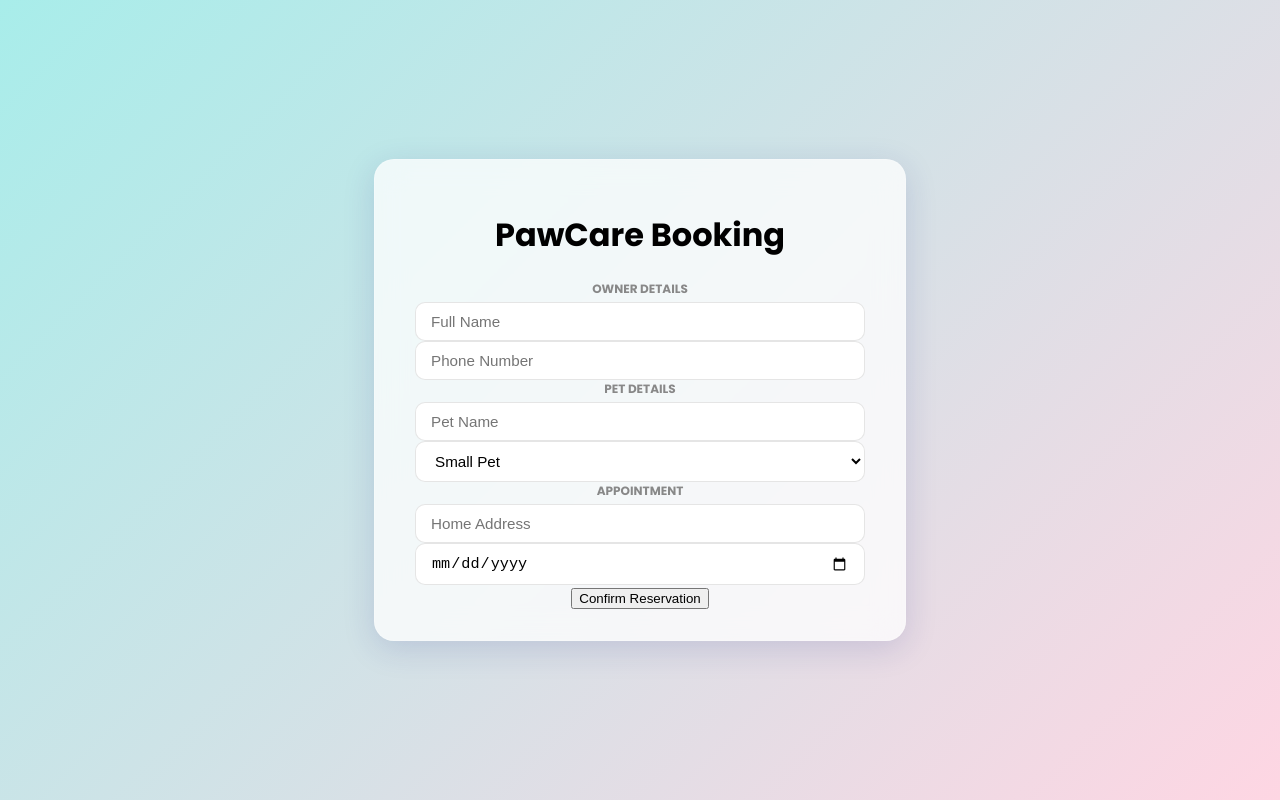
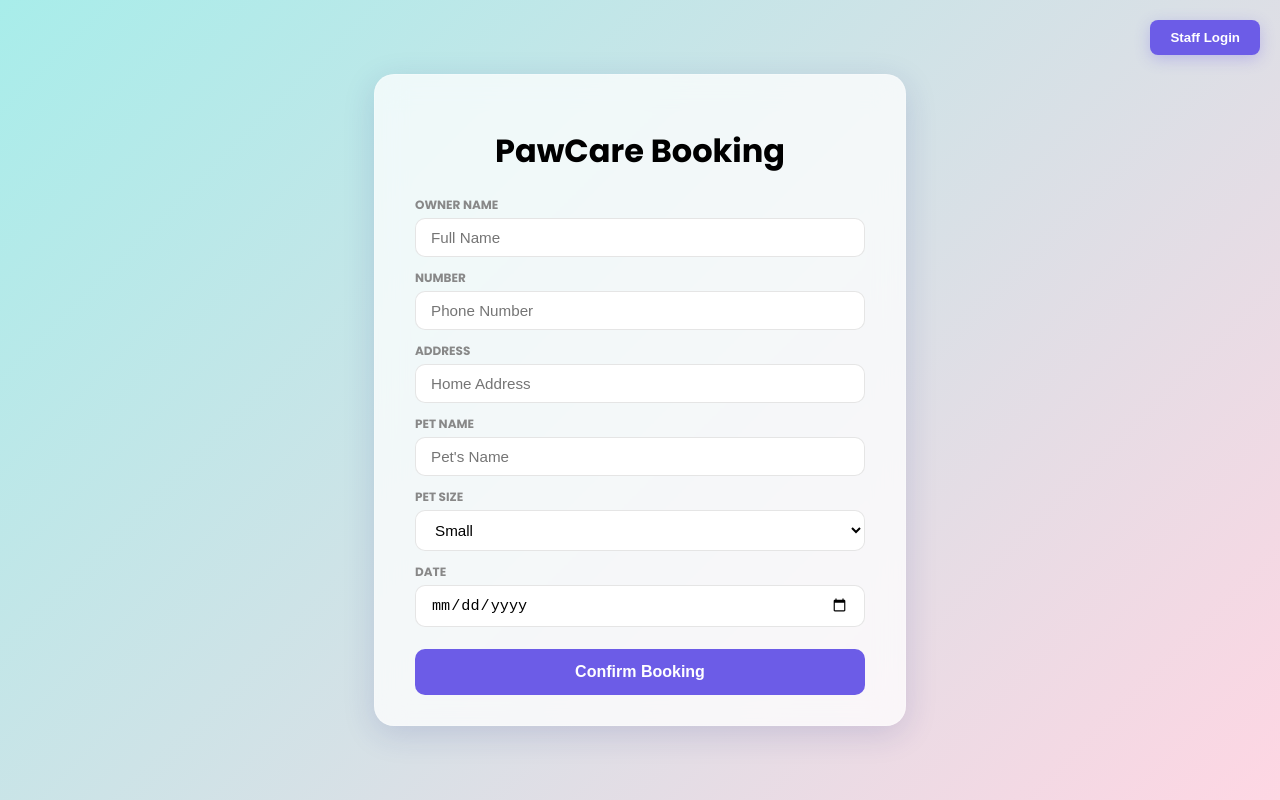
Before and after one commit to ericoacosta/VetCare, a React (Create React App) app: page / in a window 1280 px wide. Built offline with nearby package versions, Linux system fonts and the light colour scheme.

Commit message:
Update App.js

```diff
--- a/src/App.js
+++ b/src/App.js
@@ -1,150 +1,163 @@
-import { useState } from "react";
-// Import the connection you made in Step 1
+import { useState, useEffect } from "react";
 import { supabase } from "./supabaseClient";
 import './App.css';
 
 function App() {
+  const [view, setView] = useState("booking");
+  const [session, setSession] = useState(null);
+  const [reservations, setReservations] = useState([]);
+
   const [formData, setFormData] = useState({
     ownerName: "",
+    contactNo: "",
     petName: "",
     size: "small",
     address: "",
-    contactNo: "",
     date: ""
   });
 
-  const handleChange = (e) => {
-    const { name, value } = e.target;
-    setFormData((prev) => ({
-      ...prev,
-      [name]: value
-    }));
+  const [email, setEmail] = useState("");
+  const [password, setPassword] = useState("");
+
+  useEffect(() => {
+    supabase.auth.getSession().then(({ data: { session } }) => setSession(session));
+    supabase.auth.onAuthStateChange((_event, session) => {
+      setSession(session);
+      if (session) setView("dashboard");
+    });
+  }, []);
+
+  const fetchReservations = async () => {
+    const { data, error } = await supabase
+      .from('owners')
+      .select(`owner_name, contact_no, address, pets (pet_name, size, reservations (appointment_date))`);
+    if (!error) setReservations(data);
+  };
+
+  useEffect(() => {
+    if (session && view === "dashboard") fetchReservations();
+  }, [session, view]);
+
+  const handleLogin = async (e) => {
+    e.preventDefault();
+    const { error } = await supabase.auth.signInWithPassword({ email, password });
+    if (error) alert("Login Failed: " + error.message);
+  };
+
+  const handleLogout = async () => {
+    await supabase.auth.signOut();
+    setView("booking");
   };
 
   const saveReservation = async (e) => {
     e.preventDefault();
     try {
-      // 1. INSERT INTO OWNERS TABLE
-      const { data: ownerData, error: ownerError } = await supabase
-        .from('owners')
-        .insert([
-          {
-            owner_name: formData.ownerName,
-            contact_no: formData.contactNo,
-            address: formData.address
-          }
-        ])
-        .select(); // Gets the new Owner ID back
-
-      if (ownerError) throw ownerError;
-      const newOwnerId = ownerData[0].id;
-
-      // 2. INSERT INTO PETS TABLE (Linked to Owner)
-      const { data: petData, error: petError } = await supabase
-        .from('pets')
-        .insert([
-          {
-            owner_id: newOwnerId,
-            pet_name: formData.petName,
-            size: formData.size
-          }
-        ])
-        .select(); // Gets the new Pet ID back
-
-      if (petError) throw petError;
-      const newPetId = petData[0].id;
-
-      // 3. INSERT INTO RESERVATIONS TABLE (Linked to Pet)
-      const { error: resError } = await supabase
-        .from('reservations')
-        .insert([
-          {
-            pet_id: newPetId,
-            appointment_date: formData.date
-          }
-        ]);
-
-      if (resError) throw resError;
-
-      alert("Reservation Confirmed! Data saved across 3 SQL tables.");
-
-      // Reset form fields
-      setFormData({
-        ownerName: "",
-        petName: "",
-        size: "small",
-        address: "",
-        contactNo: "",
-        date: ""
-      });
-
-    } catch (error) {
-      console.error("Database Error:", error.message);
-      alert("Failed to save: " + error.message);
-    }
+      const { data: oData, error: oErr } = await supabase.from('owners').insert([{ owner_name: formData.ownerName, contact_no: formData.contactNo, address: formData.address }]).select();
+      if (oErr) throw oErr;
+      const { data: pData, error: pErr } = await supabase.from('pets').insert([{ owner_id: oData[0].id, pet_name: formData.petName, size: formData.size }]).select();
+      if (pErr) throw pErr;
+      const { error: rErr } = await supabase.from('reservations').insert([{ pet_id: pData[0].id, appointment_date: formData.date }]);
+      if (rErr) throw rErr;
+      alert("Reservation Saved!");
+      setFormData({ ownerName: "", contactNo: "", petName: "", size: "small", address: "", date: "" });
+    } catch (err) { alert(err.message); }
   };
 
   return (
     <div className="App">
-      <div className="App-header">
+      {view === "booking" && (
+        <button className="corner-login-btn" onClick={() => setView("login")}>
+          Staff Login
+        </button>
+      )}
+
+      <div className={`App-header ${view === "dashboard" ? "dashboard-view" : ""}`}>
+
+        {view === "login" && (
+          <div className="glass-card">
+            <h2>Staff Portal</h2>
+            <form onSubmit={handleLogin}>
+              <input type="email" placeholder="Email" onChange={(e) => setEmail(e.target.value)} required />
+              <input type="password" placeholder="Password" onChange={(e) => setPassword(e.target.value)} required />
+              <button type="submit" className="primary-btn">Sign In</button>
+              <button type="button" className="admin-link-btn" onClick={() => setView("booking")}>Cancel</button>
+            </form>
+          </div>
+        )}
+
+        {view === "dashboard" && (
+          <div className="dashboard-card">
+            <h2>Active Appointments</h2>
+            <div className="table-container">
+              <table>
+                <thead>
+                  <tr>
+                    <th>Owner</th>
+                    <th>Number</th>
+                    <th>Pet</th>
+                    <th>Size</th>
+                    <th>Date</th>
+                  </tr>
+                </thead>
+                <tbody>
+                  {reservations.map((res, i) => (
+                    <tr key={i}>
+                      <td>{res.owner_name}</td>
+                      <td>{res.contact_no}</td>
+                      <td>{res.pets?.[0]?.pet_name}</td>
+                      <td>{res.pets?.[0]?.size}</td>
+                      <td>{res.pets?.[0]?.reservations?.[0]?.appointment_date}</td>
+                    </tr>
+                  ))}
+                </tbody>
+              </table>
+            </div>
+            <button className="logout-btn" onClick={handleLogout}>Logout</button>
+          </div>
+        )}
+
+        {view === "booking" && (
           <div className="glass-card">
             <h1>PawCare Booking</h1>
             <form onSubmit={saveReservation}>
-            <div className="form-section">
-              <label>Owner Details</label>
-              <input
-                name="ownerName"
-                placeholder="Full Name"
-                value={formData.ownerName}
-                onChange={handleChange}
-                required
-              />
-              <input
-                name="contactNo"
-                placeholder="Phone Number"
-                value={formData.contactNo}
-                onChange={handleChange}
-                required
-              />
+              <div className="input-group">
+                <label>Owner Name</label>
+                <input placeholder="Full Name" value={formData.ownerName} onChange={(e) => setFormData({...formData, ownerName: e.target.value})} required />
               </div>
 
-            <div className="form-section">
-              <label>Pet Details</label>
-              <input
-                name="petName"
-                placeholder="Pet Name"
-                value={formData.petName}
-                onChange={handleChange}
-                required
-              />
-              <select name="size" value={formData.size} onChange={handleChange}>
-                <option value="small">Small Pet</option>
-                <option value="medium">Medium Pet</option>
-                <option value="large">Large Pet</option>
+              <div className="input-group">
+                <label>Number</label>
+                <input placeholder="Phone Number" value={formData.contactNo} onChange={(e) => setFormData({...formData, contactNo: e.target.value})} required />
+              </div>
+
+              <div className="input-group">
+                <label>Address</label>
+                <input placeholder="Home Address" value={formData.address} onChange={(e) => setFormData({...formData, address: e.target.value})} required />
+              </div>
+
+              <div className="input-group">
+                <label>Pet Name</label>
+                <input placeholder="Pet's Name" value={formData.petName} onChange={(e) => setFormData({...formData, petName: e.target.value})} required />
+              </div>
+
+              <div className="input-group">
+                <label>Pet Size</label>
+                <select value={formData.size} onChange={(e) => setFormData({...formData, size: e.target.value})}>
+                  <option value="small">Small</option>
+                  <option value="medium">Medium</option>
+                  <option value="large">Large</option>
                 </select>
               </div>
 
-            <div className="form-section">
-              <label>Appointment</label>
-              <input
-                name="address"
-                placeholder="Home Address"
-                value={formData.address}
-                onChange={handleChange}
-                required
-              />
-              <input
-                type="date"
-                name="date"
-                value={formData.date}
-                onChange={handleChange}
-                required
-              />
+              <div className="input-group">
+                <label>Date</label>
+                <input type="date" value={formData.date} onChange={(e) => setFormData({...formData, date: e.target.value})} required />
               </div>
 
-            <button type="submit" className="submit-btn">Confirm Reservation</button>
+              <button type="submit" className="primary-btn">Confirm Booking</button>
             </form>
           </div>
+        )}
       </div>
     </div>
   );
```
Lines whose indentation alone changed are shown as unchanged.
